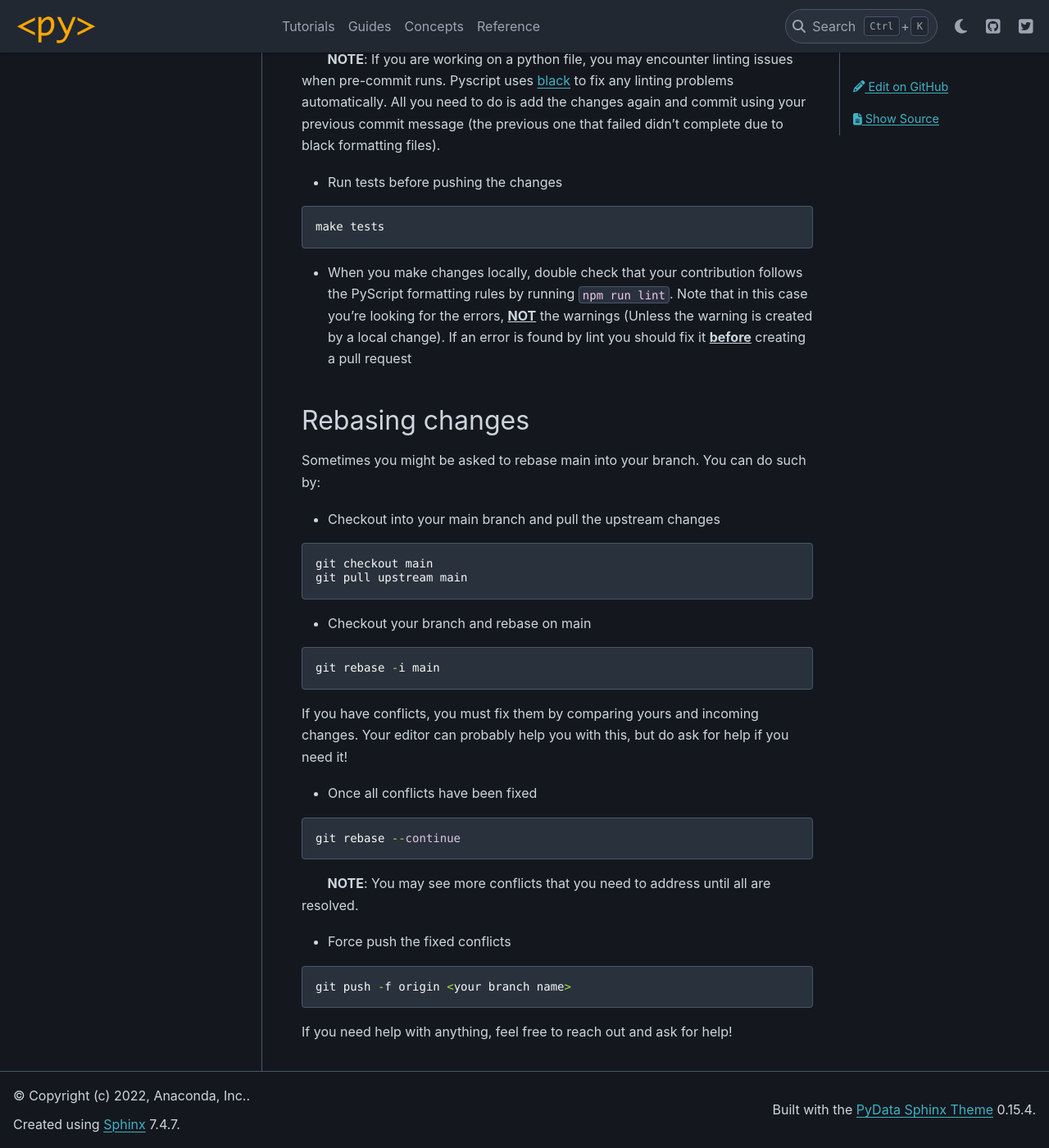
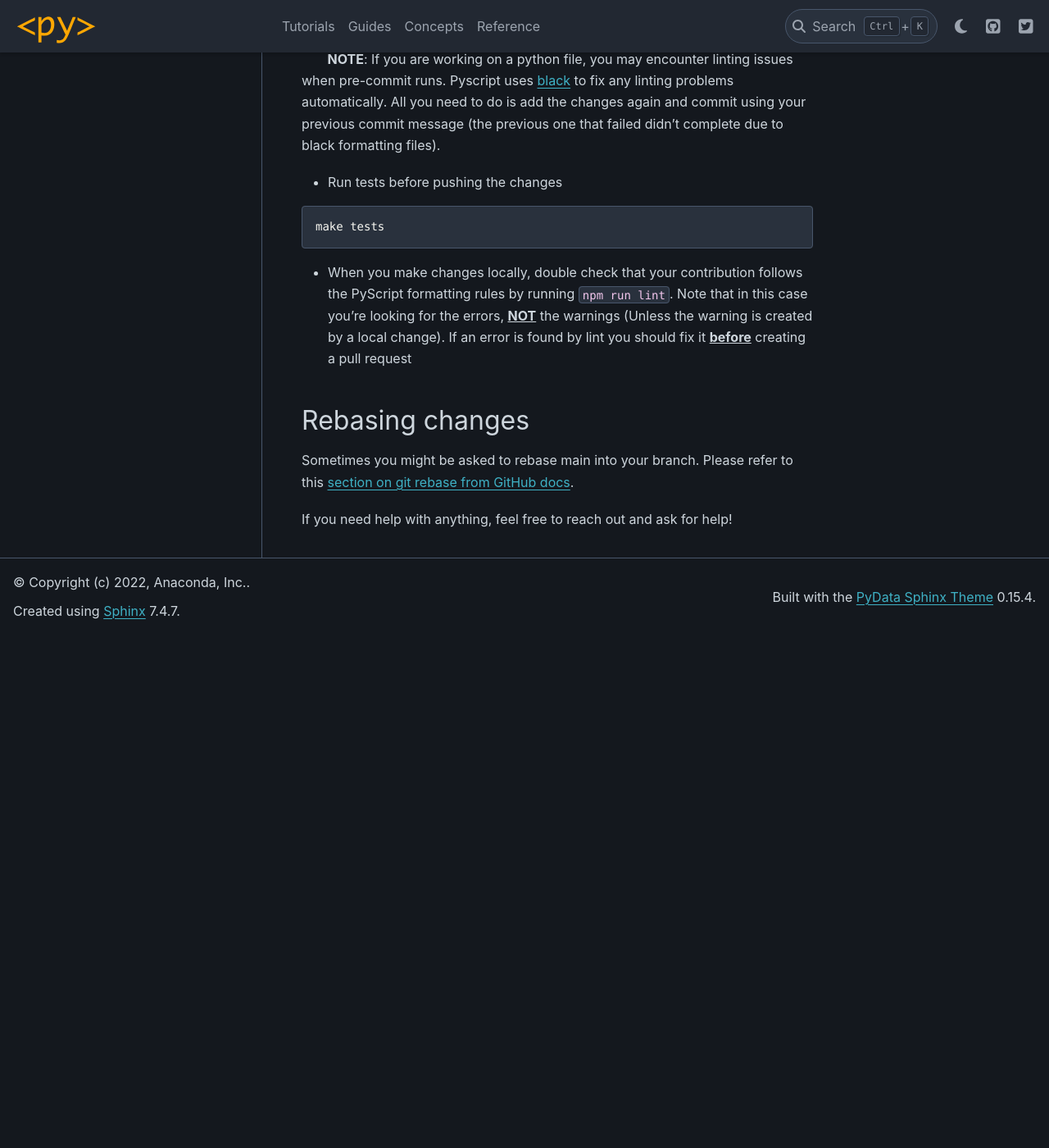
Before and after one commit to pyscript/pyscript, a Sphinx documentation site: the page built from docs/development/developing.md, in a window 1280 px wide and 1400 px high, scrolled down 1009 px. Shown: the whole window at 82% size. Built offline with Sphinx 7.4.7 and the PyData theme 0.15.4, drawn with Linux system fonts in a browser that asks for light colours; after the commit the page ends 1783 px from its top, so only the background shows below that.

Commit message:
Point users to github rebase docs

````diff
--- a/docs/development/developing.md
+++ b/docs/development/developing.md
@@ -49,34 +49,6 @@
 
 ## Rebasing changes
 
-Sometimes you might be asked to rebase main into your branch. You can do such by:
-
-* Checkout into your main branch and pull the upstream changes
-
-```
-git checkout main
-git pull upstream main
-```
-
-* Checkout your branch and rebase on main
-
-```
-git rebase -i main
-```
-
-If you have conflicts, you must fix them by comparing yours and incoming changes. Your editor can probably help you with this, but do ask for help if you need it!
-
-* Once all conflicts have been fixed
-
-```
-git rebase --continue
-```
-&nbsp;&nbsp;&nbsp;&nbsp;&nbsp;&nbsp; **NOTE**: You may see more conflicts that you need to address until all are resolved.
-
-* Force push the fixed conflicts
-
-```
-git push -f origin <your branch name>
-```
+Sometimes you might be asked to rebase main into your branch. Please refer to this [section on git rebase from GitHub docs](https://docs.github.com/en/get-started/using-git/about-git-rebase).
 
 If you need help with anything, feel free to reach out and ask for help!
````
